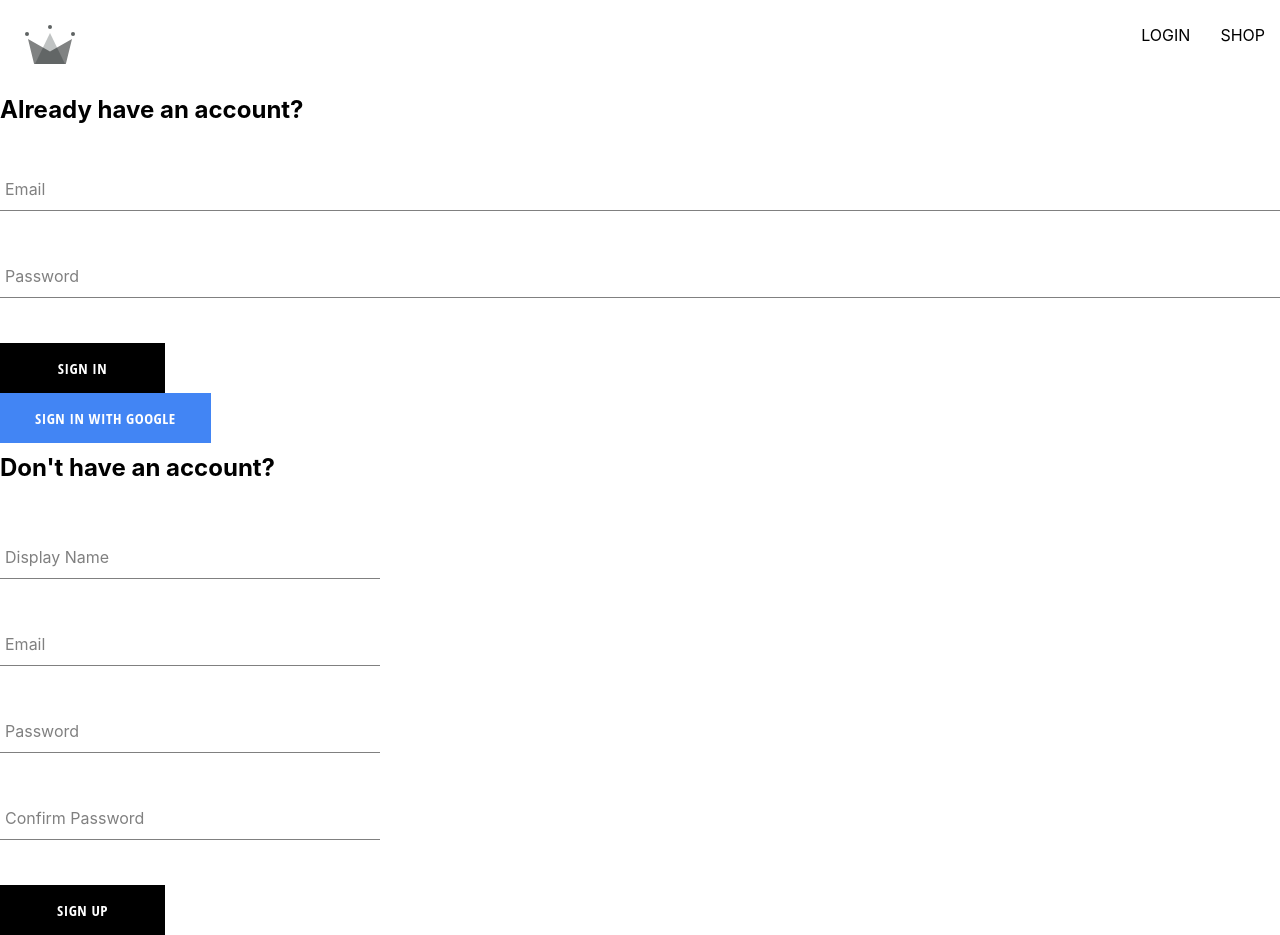
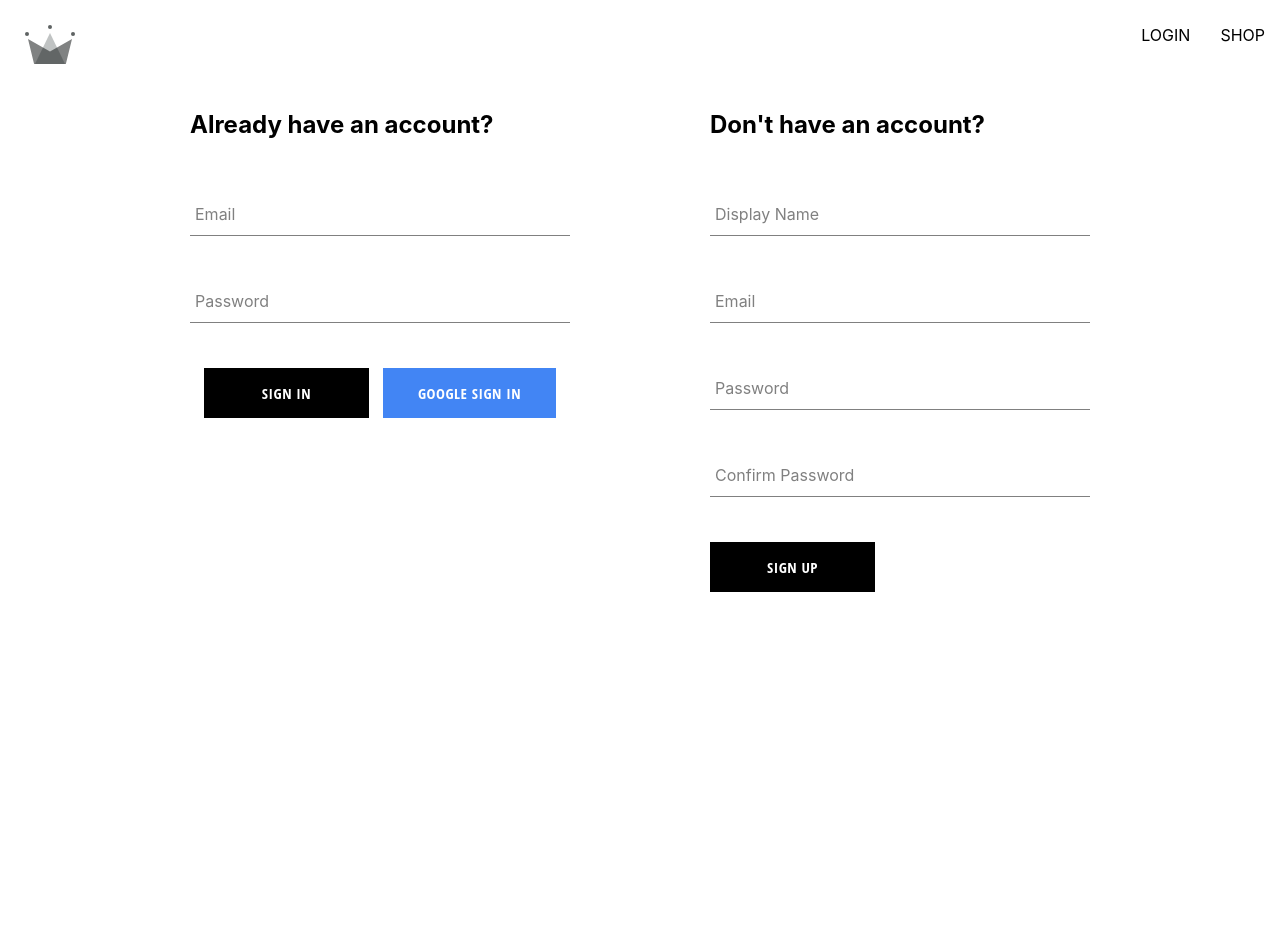
Before and after one commit to ClaspMyGoose/ztm_capstone, a React (Create React App) app: page /login in a window 1280 px wide. After the commit the page ends 800 px from the top, so only its background shows below. Built offline with nearby package versions, Linux system fonts and the light colour scheme; no server answers.

Commit message:
finishing sign-in component, which finishes login component / route

```diff
--- a/src/components/sign-in-form/sign-in-form.component.jsx
+++ b/src/components/sign-in-form/sign-in-form.component.jsx
@@ -1,6 +1,6 @@
 import './sign-in-form.styles.scss';
 import { useState } from 'react'
-import { googleSignIn, createUserDocument } from '../../utils/firebase/firebase.utils';
+import { googleSignIn, createUserDocument, logWithEmailPassword } from '../../utils/firebase/firebase.utils';
 import FormInput from '../form-input/form-input.component';
 import Button from '../button/button.component';
 
@@ -12,40 +12,55 @@ const defaultFormFields = {
   }
 
   const [formFields, setFormFields] = useState(defaultFormFields)
+  const { email, password } = formFields;
 
-const logGoogleUser = async () => {
+  const logGoogleUser = async (e) => {
+    e.preventDefault();
     const { user } = await googleSignIn();
     createUserDocument(user);
   }
 
 
+  const logInFunction = async (e) => {
+    e.preventDefault();
+    if (!email || !password) {
+      return alert('Please enter your email and password');
+    }
 
-// TODO function does nothing
-const logInFunction = () => {}
+    try {
+      const userCred = await logWithEmailPassword(email, password);
+      console.log(userCred);
+    } catch(error) {
+      switch(error.code) {
+        case 'auth/wrong-password':
+          alert('Incorrect password');
+          break;
+        case 'auth/user-not-found':
+          alert('Email not found, please Sign Up!');
+          break;
+        default:
+          console.log(error);
+      }
+    }
+  }
 
   const onChangeHandler = (e) => {
     setFormFields({ ...formFields, [e.target.name]: e.target.value })
   }
 
-
-const { email, password } = formFields;
-
-
-
   return (
     <div className="sign-in-container">
       <h2>Already have an account?</h2>
       <form onSubmit={logInFunction}>
-
         <FormInput label='Email' type='email' value={email} name='email' onChange={onChangeHandler} />
         <FormInput label='Password' type='password' value={password} name='password' onChange={onChangeHandler} />
+        <div className='buttons-container'>
           <Button type='submit'>Sign In</Button>
+          <Button onClick={logGoogleUser} type='button' buttonType='google'>Google Sign In</Button>
+        </div>
       </form>
-    <Button onClick={logGoogleUser} buttonType='google'>Sign In with Google</Button>
-
     </div>
   )
-
 }
 
 export default SignInForm
--- a/src/components/sign-in-form/sign-in-form.styles.scss
+++ b/src/components/sign-in-form/sign-in-form.styles.scss
@@ -0,0 +1,15 @@
+.sign-in-container {
+  display: flex;
+  flex-direction: column;
+  width: 380px;
+
+  h2 {
+    margin: 10px 0;
+  }
+
+  .buttons-container {
+    display: flex;
+    justify-content: space-evenly;
+  }
+
+}
--- a/src/routes/login/login.component.jsx
+++ b/src/routes/login/login.component.jsx
@@ -1,4 +1,4 @@
-
+import './login.styles.scss';
 
 import SignInForm from '../../components/sign-in-form/sign-in-form.component';
 import SignUpForm from '../../components/sign-up-form/sign-up-form.component';
@@ -8,7 +8,7 @@ const Login = () => {
 
 
   return (
-    <div>
+    <div className='login-container'>
       <SignInForm />
       <SignUpForm />
     </div>
--- a/src/routes/login/login.styles.scss
+++ b/src/routes/login/login.styles.scss
@@ -0,0 +1,6 @@
+.login-container {
+  display: flex;
+  width: 900px;
+  justify-content: space-between;
+  margin: 30px auto;
+}
```
Lines whose indentation alone changed are shown as unchanged.
